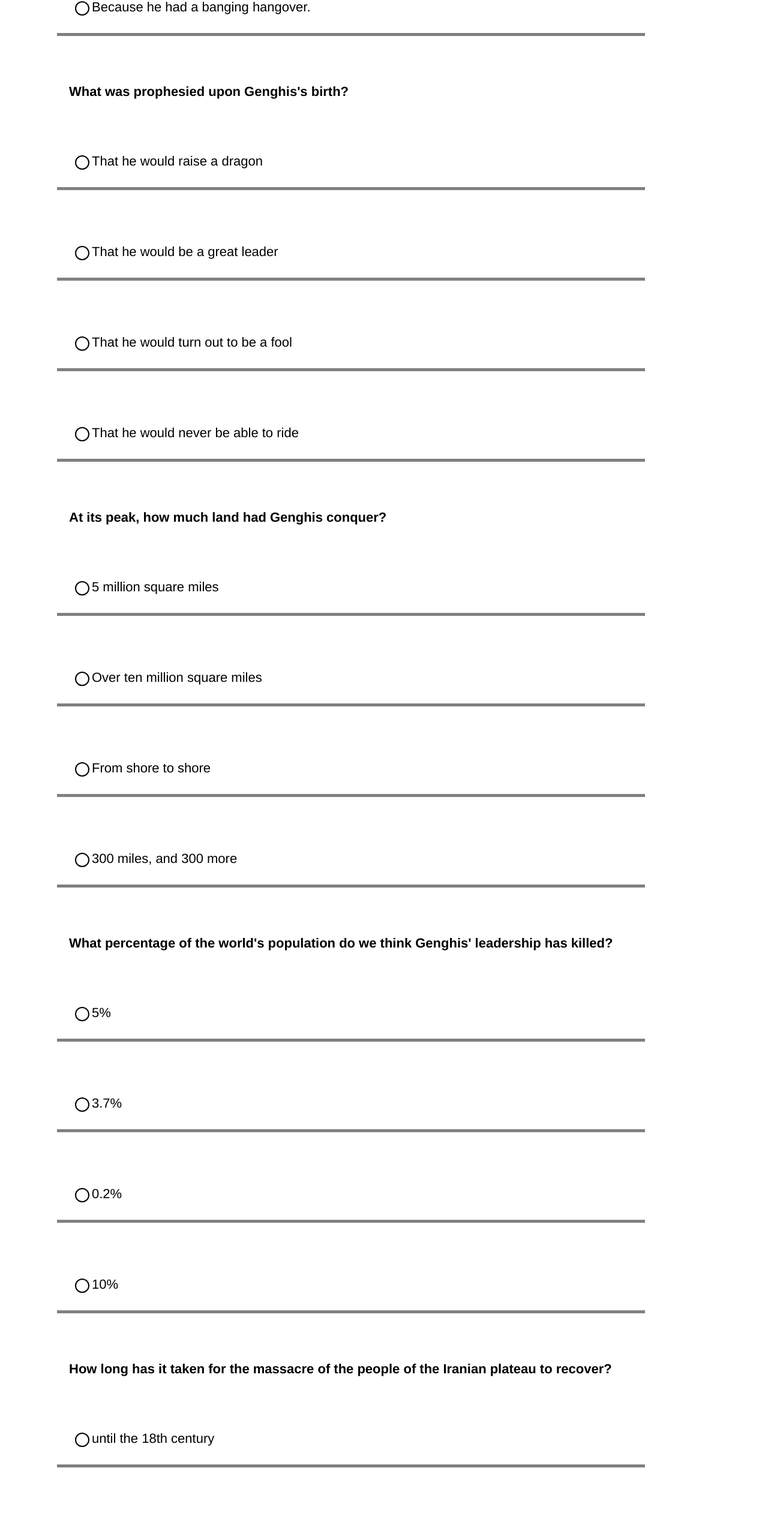
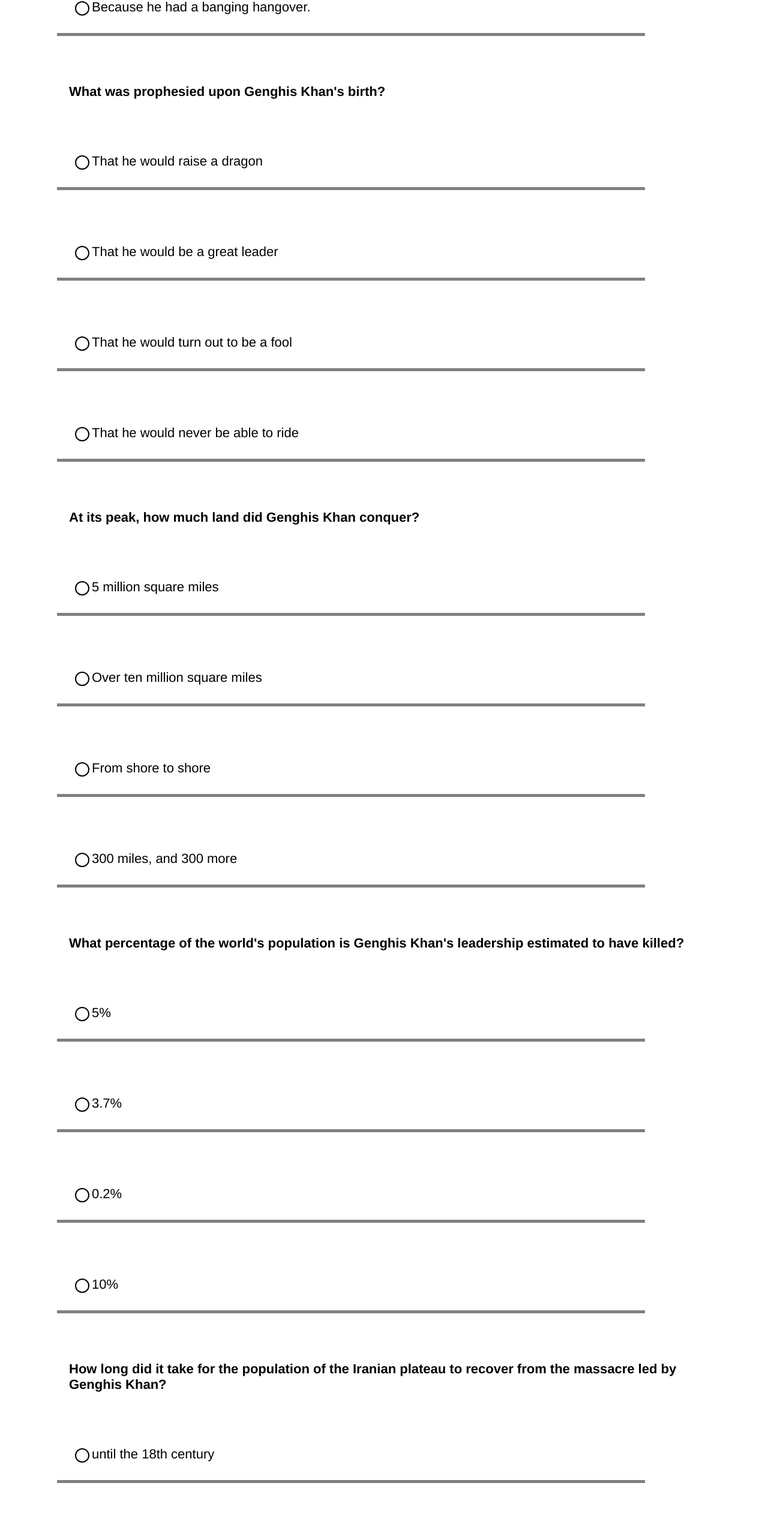
Before and after one commit to Maskonk/QuizGroupProject, a Vue app in the folder client/: page /#/quiz in a window 1280 px wide. Shown: the part 2888-5426 px from the top of the page at 60% size. Built offline with nearby package versions, Linux system fonts and the light colour scheme.

Commit message:
Tidied up questions

```diff
--- a/client/src/questions.js
+++ b/client/src/questions.js
@@ -1,5 +1,5 @@
 export const questions = [{
-    "question": "Genghis khan orginal name was...",
+    "question": "Genghis Khan's orginal name was...",
     "correct_answer": "Temujin",
     "questionOption":
         [
@@ -29,7 +29,7 @@ export const questions = [{
                 "He didn't fight ever!"
             ]},
 
-    {"question": "When did Genghis Khan normally do to villages he came across?",
+    {"question": "What did Genghis Khan normally do to villages he came across?",
         "correct_answer": "Murder them",
         "questionOption":
             [
@@ -38,7 +38,7 @@ export const questions = [{
                 "Introduce them to fine art and love",
                 "Just ignore them"
             ]},
-    {"question": "How many people is it believed Genghis Khan help to murder?",
+    {"question": "How many people is Genghis Khan believed to have helped to murder?",
         "correct_answer": "40 million",
         "questionOption":
             [
@@ -47,7 +47,7 @@ export const questions = [{
                 "30 million",
                 "40 million"
             ]},
-    {"question": "What percentage of the world's population do we think Genghis' leadership has killed?",
+    {"question": "What percentage of the world's population is Genghis Khan's leadership estimated to have killed?",
         "correct_answer": "10%",
         "questionOption":
             [
@@ -65,7 +65,7 @@ export const questions = [{
                 "Finland",
                 "China"
             ]},
-    {"question": "What was Genghis Khan said to holding in his hand when born?",
+    {"question": "What was Genghis Khan said to be holding in his hand when born?",
         "correct_answer": "Blood clot",
         "questionOption":
             [
@@ -74,7 +74,7 @@ export const questions = [{
                 "A mini figurine of Jesus christ",
                 "The umbilical cord"
             ]},
-    {"question": "What made Mongols good at fighting?",
+    {"question": "What made the Mongols good at fighting?",
         "correct_answer": "Horsemanship and archery",
         "questionOption":
             [
@@ -83,7 +83,7 @@ export const questions = [{
                 "Mad charges",
                 "Semi-automatic weapons"
             ]},
-    {"question": "How much land did Genghis Khan inherited when he became the head of the family",
+    {"question": "How much land did Genghis Khan inherit when he became the head of his family",
         "correct_answer": "Nothing",
         "questionOption":
             [
@@ -101,7 +101,7 @@ export const questions = [{
                 "Iron worker",
                 "Flame worker"
             ]},
-    {"question": "What was prophesied upon Genghis's birth?",
+    {"question": "What was prophesied upon Genghis Khan's birth?",
         "correct_answer": "That he would be a great leader",
         "questionOption":
             [
@@ -110,7 +110,7 @@ export const questions = [{
                 "That he would turn out to be a fool",
                 "That he would never be able to ride"
             ]},
-    {"question": "What modern day city was Genghis born closest to?",
+    {"question": "What modern day city is Genghis Khan's birthplace closest to?",
         "correct_answer": "Ulaanbaatar",
         "questionOption":
             [
@@ -128,7 +128,7 @@ export const questions = [{
                 "2",
                 "4"
             ]},
-    {"question": "At its peak, how much land had Genghis conquer?",
+    {"question": "At its peak, how much land did Genghis Khan conquer?",
         "correct_answer": "Over ten million square miles",
         "questionOption":
             [
@@ -164,7 +164,7 @@ export const questions = [{
                 "His strong and stable polices in regards to brexit",
                 "His altitude towards slavery"
             ]},
-    {"question": "How long has it taken for the massacre of the people of the Iranian plateau to recover?",
+    {"question": "How long did it take for the population of the Iranian plateau to recover from the massacre led by Genghis Khan?",
         "correct_answer": "until the 20th century",
         "questionOption":
             [
@@ -191,7 +191,7 @@ export const questions = [{
                 "His mother",
                 "His best friend Bob"
             ]},
-    {"question": "What is did Genghis Khan do to the nomadic tribes of Mongolia?",
+    {"question": "What did Genghis Khan do to the nomadic tribes of Mongolia?",
         "correct_answer": "Unite them",
         "questionOption":
             [
```
